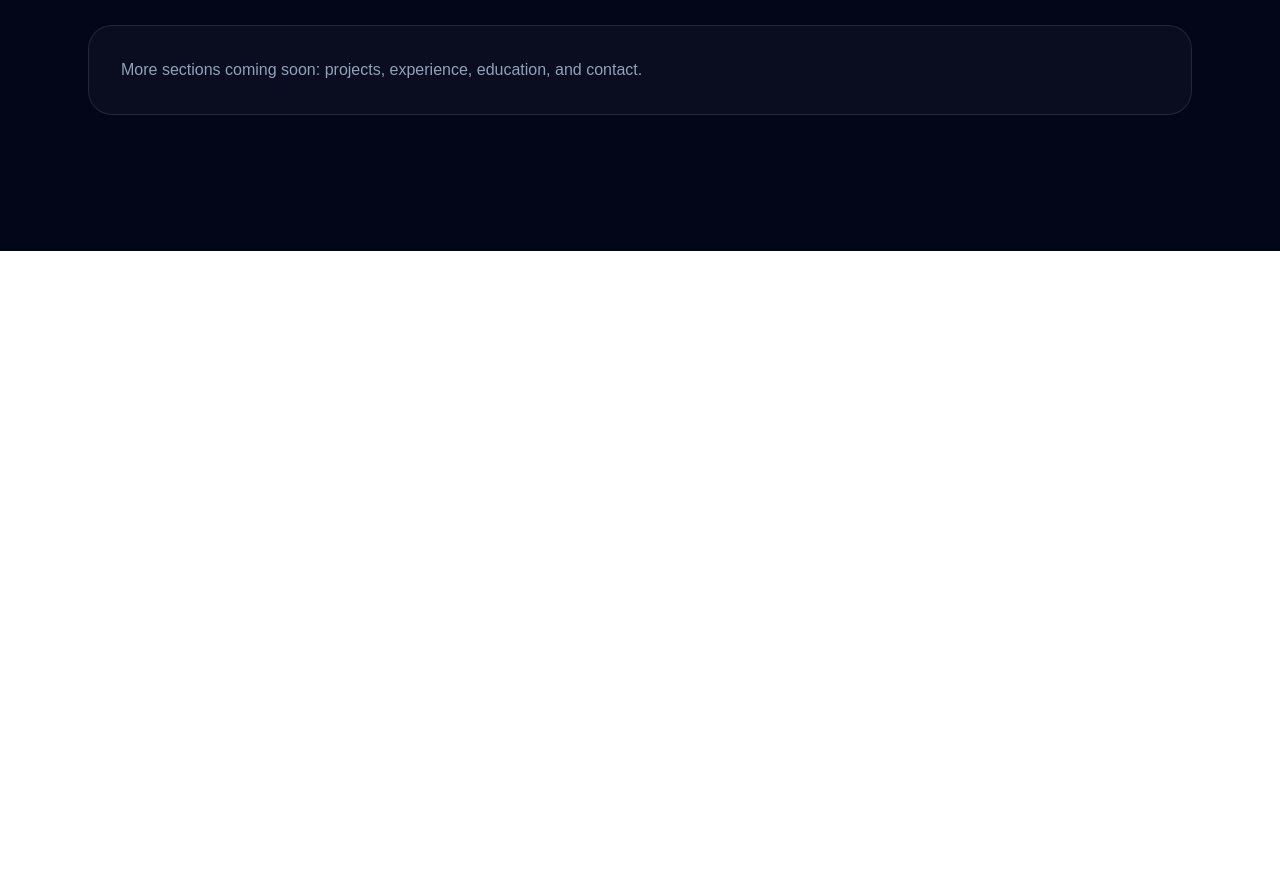
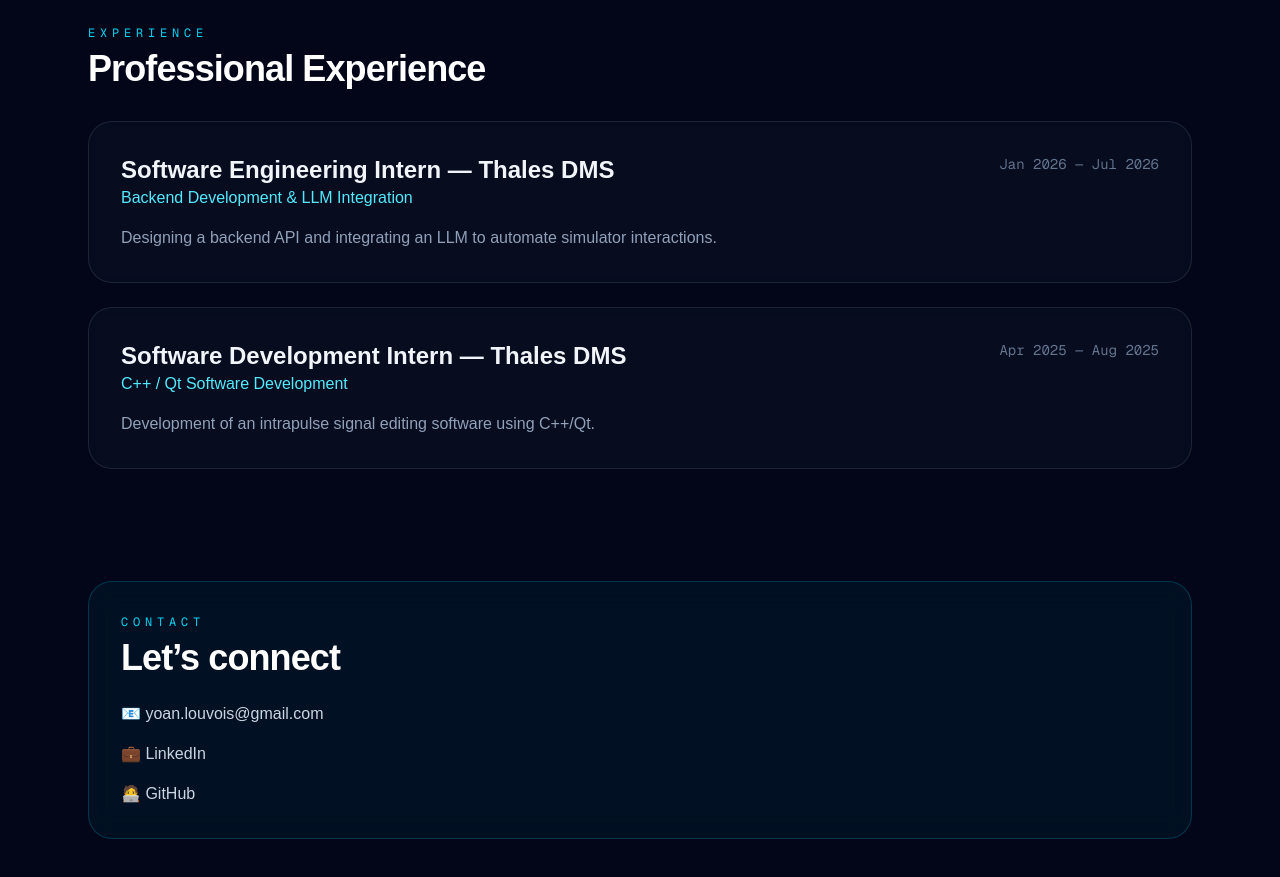
Before and after one commit to yoanlouvois/e-portfolio, a Next.js app: page / in a window 1280 px wide. Shown: the part 2880-3757 px from the top of the page. Before the commit the page ends 3131 px from the top, so only its background shows below. Built offline with nearby package versions, Linux system fonts and the light colour scheme.

Commit message:
Add Experience and Contact sections to Home component

```diff
--- a/src/app/page.tsx
+++ b/src/app/page.tsx
@@ -87,10 +87,95 @@
 
           <ProjectsSection />
 
-          {/* NEXT SECTIONS PLACEHOLDER */}
-          <section className="rounded-3xl border border-white/10 bg-white/[0.03] p-8 text-slate-400">
-            More sections coming soon: projects, experience, education, and
-            contact.
+          {/* EXPERIENCE */}
+          <section>
+            <div className="mb-8">
+              <p className="mb-2 font-mono text-xs uppercase tracking-[0.4em] text-cyan-400">
+                Experience
+              </p>
+
+              <h2 className="text-4xl font-bold tracking-tight">
+                Professional Experience
+              </h2>
+            </div>
+
+            <div className="space-y-6">
+              <article className="rounded-3xl border border-white/10 bg-slate-900/40 p-8 backdrop-blur-md">
+                <div className="mb-4 flex flex-col justify-between gap-2 md:flex-row">
+                  <div>
+                    <h3 className="text-2xl font-bold text-slate-100">
+                      Software Engineering Intern — Thales DMS
+                    </h3>
+                    <p className="text-cyan-300">Backend Development & LLM Integration</p>
+                  </div>
+
+                  <span className="font-mono text-sm text-slate-500">
+                    Jan 2026 — Jul 2026
+                  </span>
+                </div>
+
+                <p className="text-slate-400">
+                  Designing a backend API and integrating an LLM to automate simulator interactions.
+                </p>
+              </article>
+
+              <article className="rounded-3xl border border-white/10 bg-slate-900/40 p-8 backdrop-blur-md">
+                <div className="mb-4 flex flex-col justify-between gap-2 md:flex-row">
+                  <div>
+                    <h3 className="text-2xl font-bold text-slate-100">
+                      Software Development Intern — Thales DMS
+                    </h3>
+                    <p className="text-cyan-300">C++ / Qt Software Development</p>
+                  </div>
+
+                  <span className="font-mono text-sm text-slate-500">
+                    Apr 2025 — Aug 2025
+                  </span>
+                </div>
+
+                <p className="text-slate-400">
+                  Development of an intrapulse signal editing software using C++/Qt.
+                </p>
+              </article>
+            </div>
+          </section>
+
+          {/* CONTACT */}
+          <section className="rounded-3xl border border-cyan-400/20 bg-cyan-400/5 p-8 backdrop-blur-md">
+            <p className="mb-2 font-mono text-xs uppercase tracking-[0.4em] text-cyan-400">
+              Contact
+            </p>
+
+            <h2 className="mb-6 text-4xl font-bold tracking-tight">
+              Let’s connect
+            </h2>
+
+            <div className="flex flex-col gap-4 text-slate-300">
+              <a
+                href="mailto:yoan.louvois@gmail.com"
+                className="transition hover:text-cyan-300"
+              >
+                📧 yoan.louvois@gmail.com
+              </a>
+
+              <a
+                href="https://www.linkedin.com/in/yoan-louvois-a74620238"
+                target="_blank"
+                rel="noreferrer"
+                className="transition hover:text-cyan-300"
+              >
+                💼 LinkedIn
+              </a>
+
+              <a
+                href="https://github.com/yoanlouvois"
+                target="_blank"
+                rel="noreferrer"
+                className="transition hover:text-cyan-300"
+              >
+                🧑‍💻 GitHub
+              </a>
+            </div>
           </section>
         </div>
       </section>
```
